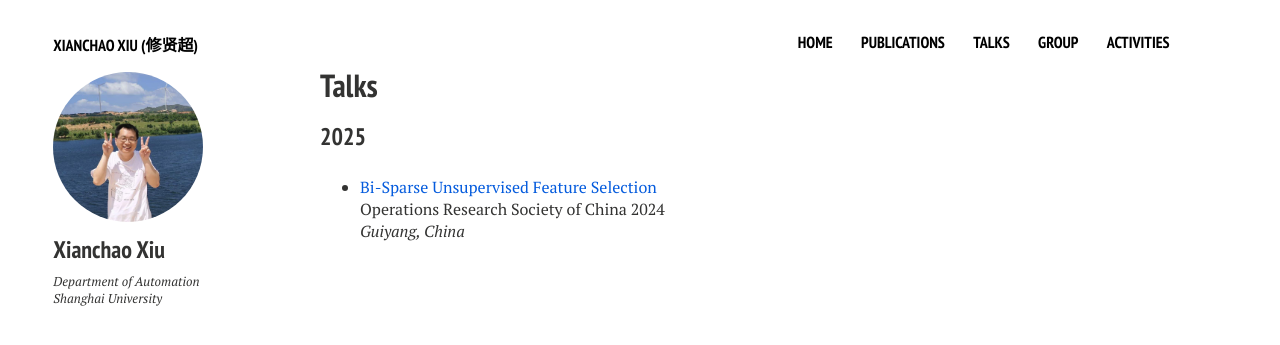
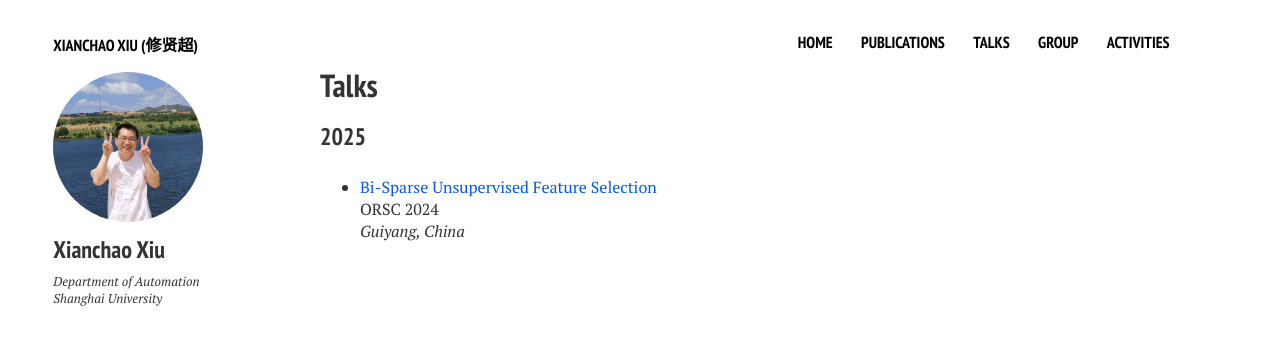
Before and after one commit to xianchaoxiu/xianchaoxiu.github.io, a Jekyll site: the page built from talks/index.md, in a window 1280 px wide. Shown: the top 345 px of the page. Built offline with Jekyll 4.4.1, drawn with Linux system fonts in a browser that asks for light colours; nearby versions of some CDN libraries.

Commit message:
Update index.md

```diff
--- a/talks/index.md
+++ b/talks/index.md
@@ -13,5 +13,5 @@ share: false
 ### 2025
 
 * <a href="../talks/2024-ORSC.pdf" class="textlink" target="_blank">Bi-Sparse Unsupervised Feature Selection</a><br>
-Operations Research Society of China 2024 <br>
+ORSC 2024 <br>
 <i>Guiyang, China</i><br>
```
